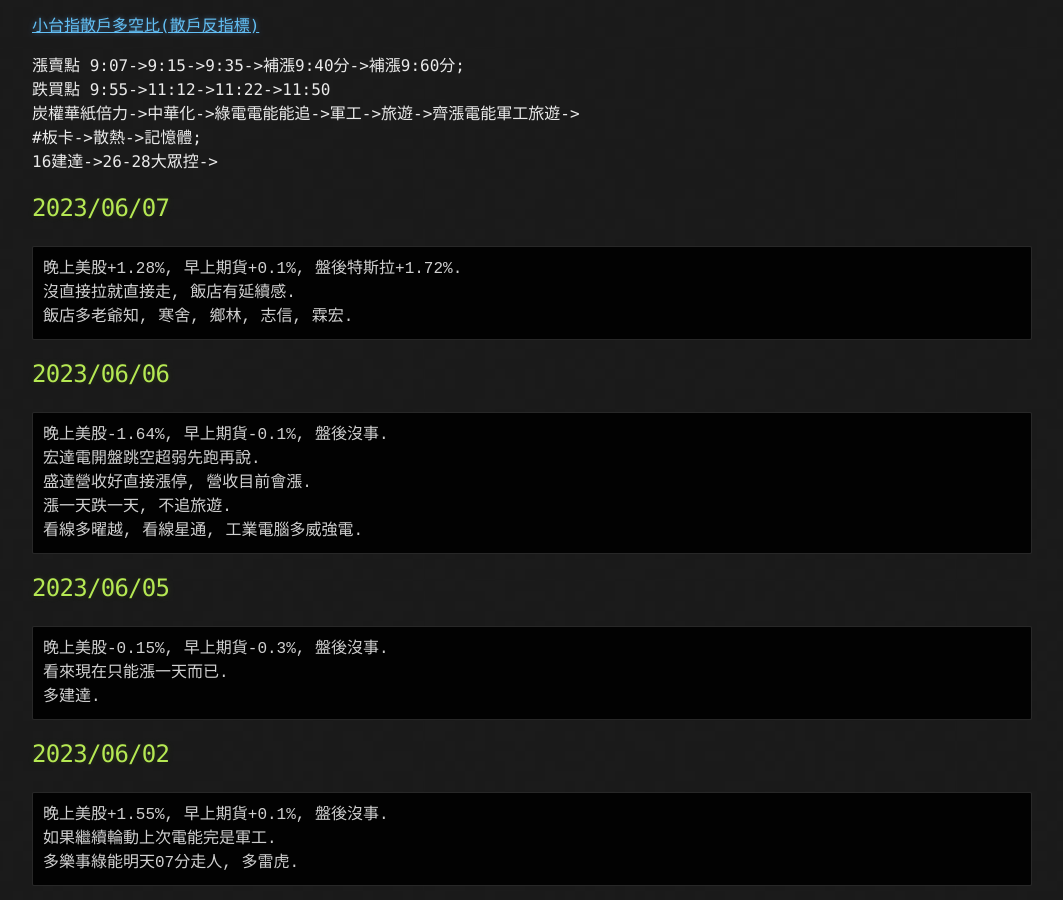
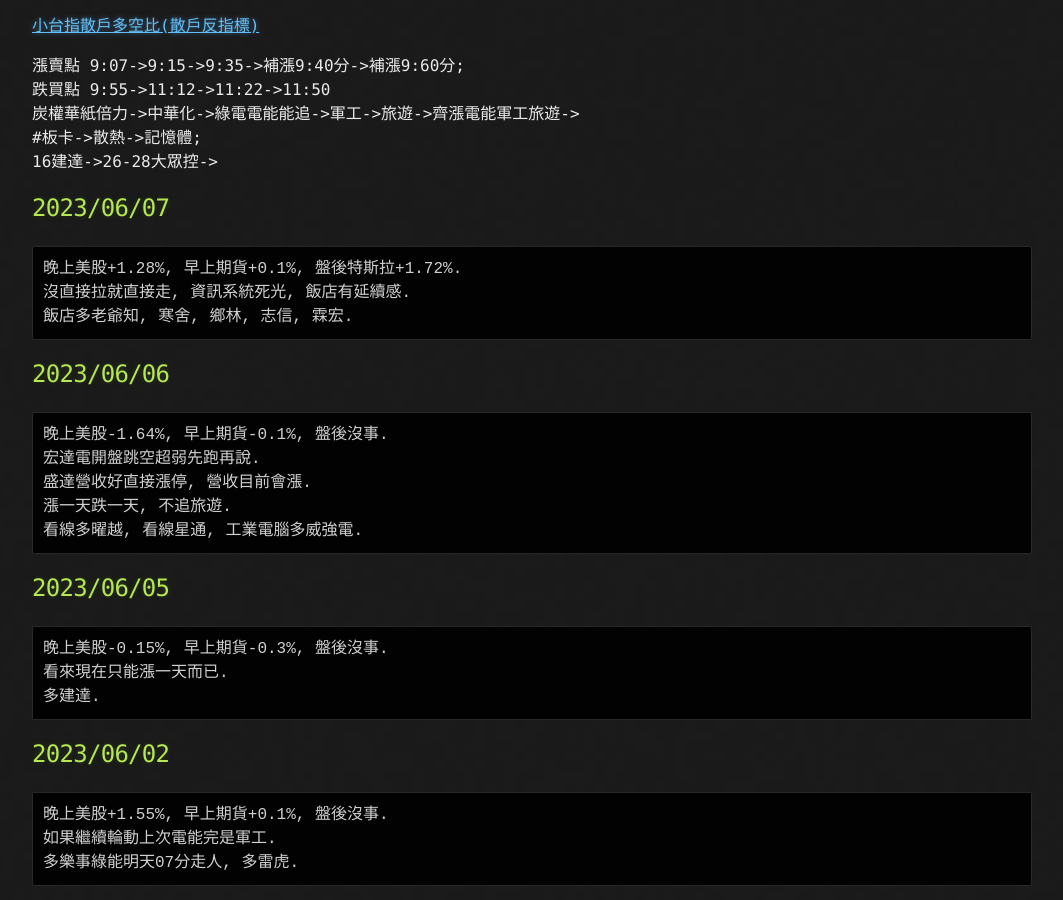
Before and after one commit to lepg5487/Stock_God, a Jekyll site: the page built from index.md, in a window 1280 px wide and 900 px high, scrolled down 484 px. Shown: the whole window, without its empty margins (108-1171 px from the left). Built offline with Jekyll 4.4.1, drawn with Linux system fonts in a browser that asks for light colours; our own code applies the rules of GitHub Pages for plain Markdown files.

Commit message:
Update index.md

````diff
--- a/index.md
+++ b/index.md
@@ -25,7 +25,7 @@
 ## 2023/06/07
 ```
 晚上美股+1.28%, 早上期貨+0.1%, 盤後特斯拉+1.72%.
-沒直接拉就直接走, 飯店有延續感.
+沒直接拉就直接走, 資訊系統死光, 飯店有延續感.
 飯店多老爺知, 寒舍, 鄉林, 志信, 霖宏.
 ```
 
````
